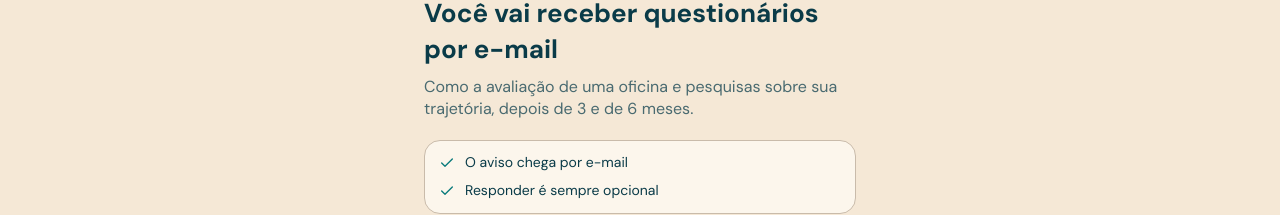
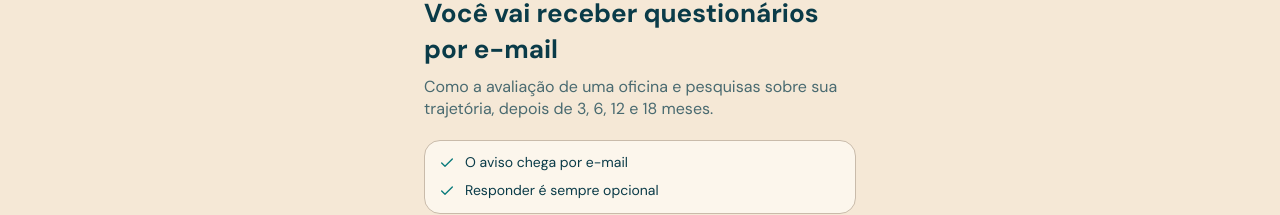
Before and after one commit to wyvianvalenca/NISE, a Next.js app in the folder frontend/: page /cadastro/questionarios in a window 1280 px wide. Shown: the part 268-483 px from the top of the page. Built offline with nearby package versions, Linux system fonts and the light colour scheme.

Commit message:
fix(f7): name the four questionnaire deadlines of RF-F7.07 (#448)

```diff
--- a/frontend/app/cadastro/questionarios/page.tsx
+++ b/frontend/app/cadastro/questionarios/page.tsx
@@ -47,7 +47,7 @@ export default function QuestionnairesPage() {
       </div>
       <h1 className={styles.titleLoose}>Você vai receber questionários por e-mail</h1>
       <p className={styles.lead}>
-        Como a avaliação de uma oficina e pesquisas sobre sua trajetória, depois de 3 e de 6 meses.
+        Como a avaliação de uma oficina e pesquisas sobre sua trajetória, depois de 3, 6, 12 e 18 meses.
       </p>
 
       <div className={styles.block}>
```
Also changed, not shown: 1 other file (tests, documents, lock files or other folders).
